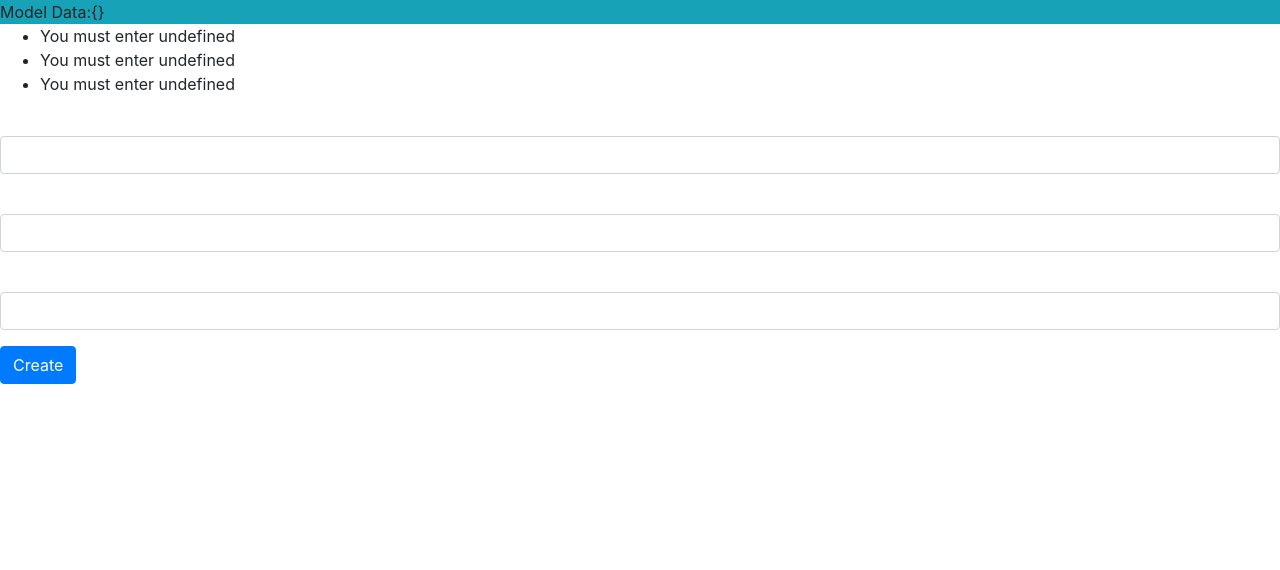
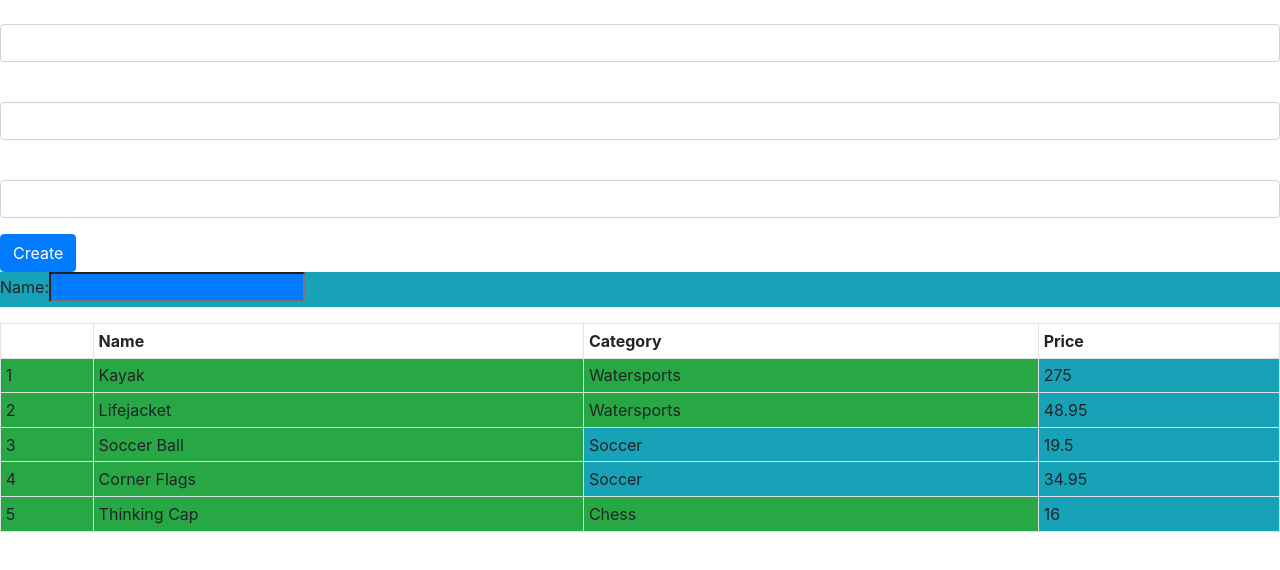
Before and after one commit to savinovvu/Angular_examples, an Angular app: page / in a window 1280 px wide. Shown: the top 570 px of the page. Built offline with nearby package versions, Linux system fonts and the light colour scheme.

Commit message:
attribute directives.

```diff
--- a/src/app/app.component.html
+++ b/src/app/app.component.html
@@ -1,15 +1,5 @@
-<div class="bg-info p-a-1 m-b-1">Model Data:{{jsonProduct}}</div>
-<form (ngSubmit)="submitForm(form)" [formGroup]="form" novalidate>
-  <div class="bg-danger p-a-1 m-b-1" *ngIf="formSubmitted && form.invalid">
-    There are problems with the form
-  </div>
-  <ul>
-    <li *ngFor="let error of form.getFormValidationMessages()">
-      {{error}}
-    </li>
-  </ul>
-
-
+<div class="col-xs-6">
+  <form novalidate [formGroup]="form" (ngSubmit)="submitForm(form)">
     <div class="form-group" *ngFor="let control of form.productControls">
       <label>{{control.label}}</label>
       <input class="form-control"
@@ -23,9 +13,40 @@
         </li>
       </ul>
     </div>
-
-  <button [disabled]="formSubmitted && form.invalid"
-          [class.btn-secondary]="formSubmitted && form.invalid"
-          class="btn btn-primary" type="submit">Create
+    <button class="btn btn-primary" type="submit"
+            [disabled]="formSubmitted && !form.valid"
+            [class.btn-secondary]="formSubmitted && form.invalid">
+      Create
     </button>
   </form>
+</div>
+
+
+<div class="form-group bg-info p-a-1">
+  <label>Name:</label>
+  <input class="bg-primary" [(paModel)]="newProduct.name"
+         />
+</div>
+
+
+<div class="col-xs-6">
+  <table class="table table-sm table-bordered table-striped">
+    <tr>
+      <th></th>
+      <th>Name</th>
+      <th>Category</th>
+      <th>Price</th>
+    </tr>
+    <tr *ngFor="let item of getProducts(); let i = index"
+        [pa-attr]="getProducts().length < 6 ? 'bg-success' : 'bg-warning'"
+        [pa-product]="item" (pa-category)="newProduct.category=$event">
+
+      <td>{{i+1}}</td>
+      <td>{{item.name}}</td>
+      <!--<td pa-attr pa-attr-class="bg-warning">{{item.category}}</td>-->
+      <!--<td pa-attr="bg-warning">{{item.category}}</td>-->
+      <td [pa-attr]="item.category == 'Soccer' ? 'bg-info' : null">{{item.category}}</td>
+      <td [pa-attr]="'bg-info'">{{item.price}}</td>
+    </tr>
+  </table>
+</div>
--- a/src/app/app.component.ts
+++ b/src/app/app.component.ts
@@ -11,10 +11,24 @@
 })
 export class ProductComponent {
   model: Model = new Model();
-  selectedProduct: string;
+  form: ProductFormGroup = new ProductFormGroup();
+
+  getProduct(key: number): Product {
+    return this.model.getProduct(key);
+  }
+
+  getProducts(): Product[] {
+    return this.model.getProducts();
+  }
+
   newProduct: Product = new Product();
+
+  addProduct(product: Product) {
+    this.model.saveProduct(product);
+  }
+
   formSubmitted: boolean = false;
-  form: ProductFormGroup = new ProductFormGroup();
+
 
   submitForm(form: NgForm) {
     this.formSubmitted = true;
@@ -25,23 +39,4 @@
       this.formSubmitted = false;
     }
   }
-
-  getProduct(key: number): Product {
-    return this.model.getProduct(key);
-  }
-
-  getProducts(): Product[] {
-    return this.model.getProducts();
-  }
-
-
-  get jsonProduct() {
-    return JSON.stringify(this.newProduct);
-  }
-
-  addProduct(product: Product) {
-    console.log('New Product: ' + this.jsonProduct);
-  }
-
-
 }
--- a/src/app/app.module.ts
+++ b/src/app/app.module.ts
@@ -4,11 +4,15 @@
 
 import { ProductComponent } from './app.component';
 import {FormsModule, ReactiveFormsModule} from '@angular/forms';
+import { PaAttrDirective } from './directives/pa-attr.directive';
+import { PaModelDirective } from './directives/pa-model.directive';
 
 
 @NgModule({
   declarations: [
     ProductComponent,
+    PaAttrDirective,
+    PaModelDirective,
   ],
   imports: [
     BrowserModule, FormsModule, ReactiveFormsModule
--- /dev/null
+++ b/src/app/directives/pa-attr.directive.ts
@@ -0,0 +1,64 @@
+import {
+  Attribute, Directive, ElementRef, EventEmitter, HostBinding, HostListener, Input, OnInit, Output,
+  SimpleChange
+} from '@angular/core';
+import {Product} from '../model/product.model';
+
+@Directive({
+  selector: '[pa-attr]'
+})
+export class PaAttrDirective implements OnInit {
+
+  @Input('pa-attr')
+  @HostBinding('class')
+  bgClass: string;
+
+  @Input('pa-product')
+  product: Product;
+
+  @Output('pa-category')
+  click = new EventEmitter<string>();
+
+  /*
+  constructor(element: ElementRef, @Attribute("pa-attr-class") bgClass:string) {
+
+  constructor(element: ElementRef, @Attribute("pa-attr") bgClass:string) {
+    element.nativeElement.classList.add(bgClass ||'bg-success');
+  }
+  */
+
+  constructor(private element: ElementRef) {
+  /*
+  this.element.nativeElement.addEventListener('click', e => {
+      if (this.product != null) {
+        this.click.emit(this.product.category);
+      }
+    });
+    */
+  }
+
+
+
+  ngOnInit() {
+    this.element.nativeElement.classList.add(this.bgClass || 'bg-success');
+  }
+
+  @HostListener("click")
+  triggerCustomEvent(){
+    if(this.product != null) {
+      this.click.emit(this.product.category);
+    }
+  }
+
+  ngOnChanges(changes: { [property: string]: SimpleChange }) {
+    let change = changes['bgClass'];
+    let classList = this.element.nativeElement.classList;
+    if (!change.isFirstChange() && classList.contains(change.previousValue)) {
+      classList.remove(change.previousValue);
+    }
+    if (!classList.contains(change.currentValue)) {
+      classList.add(change.currentValue);
+    }
+  }
+
+}
--- /dev/null
+++ b/src/app/directives/pa-model.directive.ts
@@ -0,0 +1,29 @@
+import {Directive, EventEmitter, HostBinding, HostListener, Input, Output, SimpleChange} from '@angular/core';
+
+@Directive({
+  selector: 'input[paModel]'
+})
+export class PaModelDirective {
+
+  @Input('paModel')
+  modelProperty: string;
+
+  @HostBinding('value')
+  fieldValue: string = '';
+
+  ngOnChanges(changes: { [property: string]: SimpleChange }) {
+    let change = changes['modelProperty'];
+    if (change.currentValue != this.fieldValue) {
+      this.fieldValue = changes['modelProperty'].currentValue || '';
+    }
+  }
+
+  @Output('paModelChange')
+  update = new EventEmitter<string>();
+
+  @HostListener('input', ['$event.target.value'])
+  updateValue(newValue: string) {
+    this.fieldValue = newValue;
+    this.update.emit(newValue);
+  }
+}
```
Lines whose indentation alone changed are shown as unchanged.
